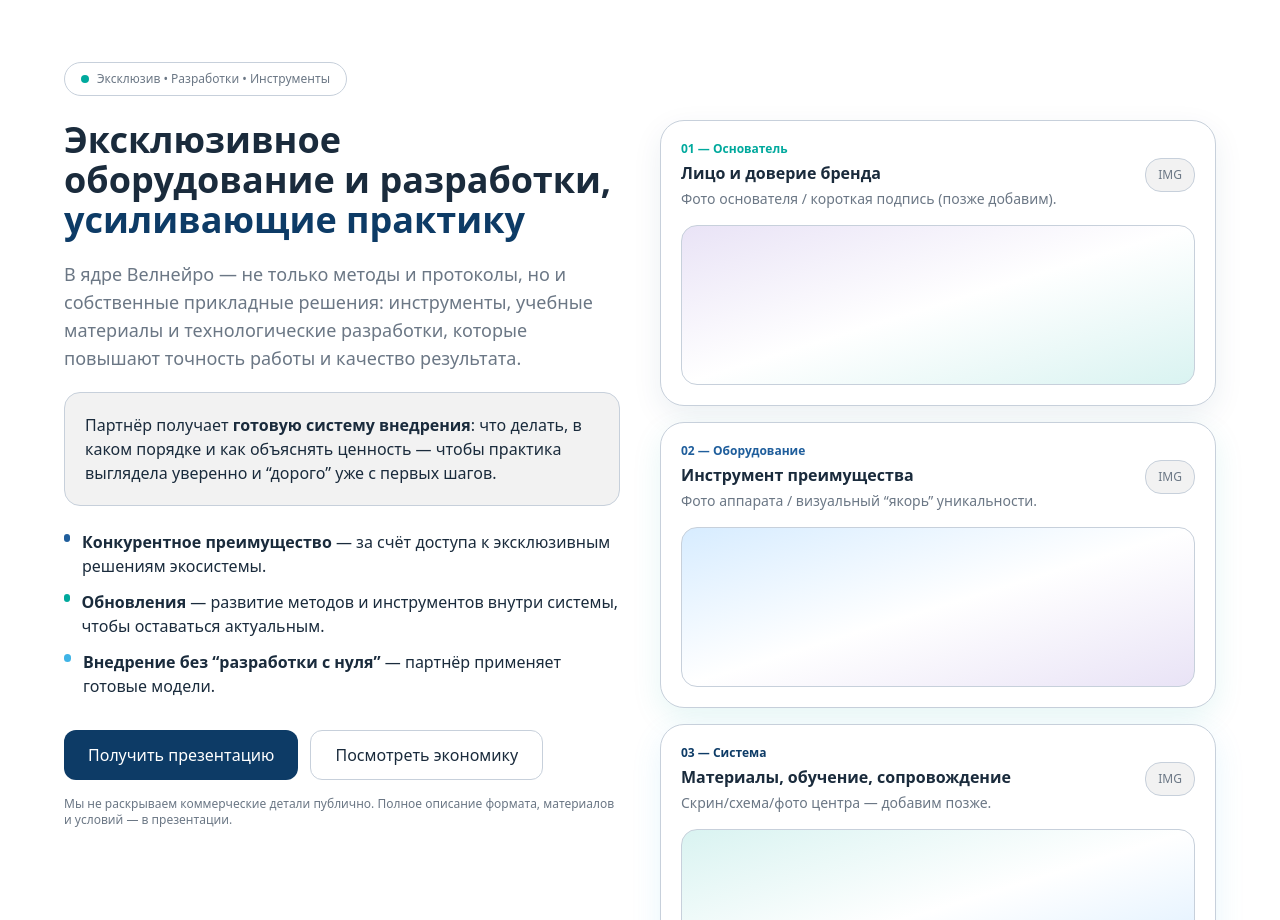
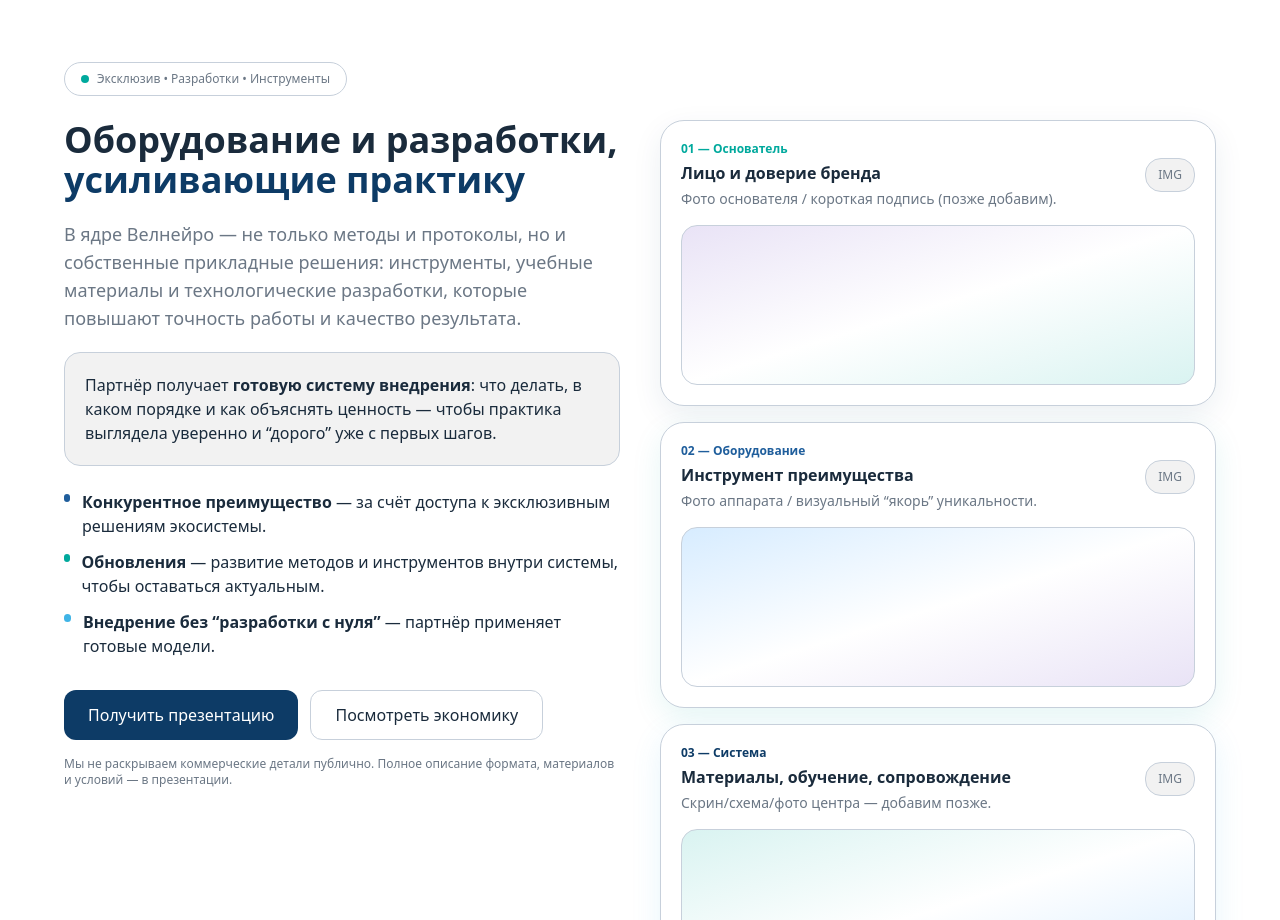
Before and after one commit to AidarKh24/wellneuro-site, a Next.js app: page / in a window 1280 px wide. Shown: the part 1720-2640 px from the top of the page. Built offline with nearby package versions, Linux system fonts and the light colour scheme.

Commit message:
Update Exclusive.tsx

```diff
--- a/src/app/sections/Exclusive.tsx
+++ b/src/app/sections/Exclusive.tsx
@@ -15,7 +15,7 @@ export default function Exclusive() {
           {/* LEFT: copy */}
           <div>
             <h2 className="text-3xl md:text-4xl font-semibold leading-tight text-[#1A2B3C]">
-              Эксклюзивное оборудование и разработки,
+              Оборудование и разработки,
               <span className="text-[#0D3B66]"> усиливающие практику</span>
             </h2>
 
```
